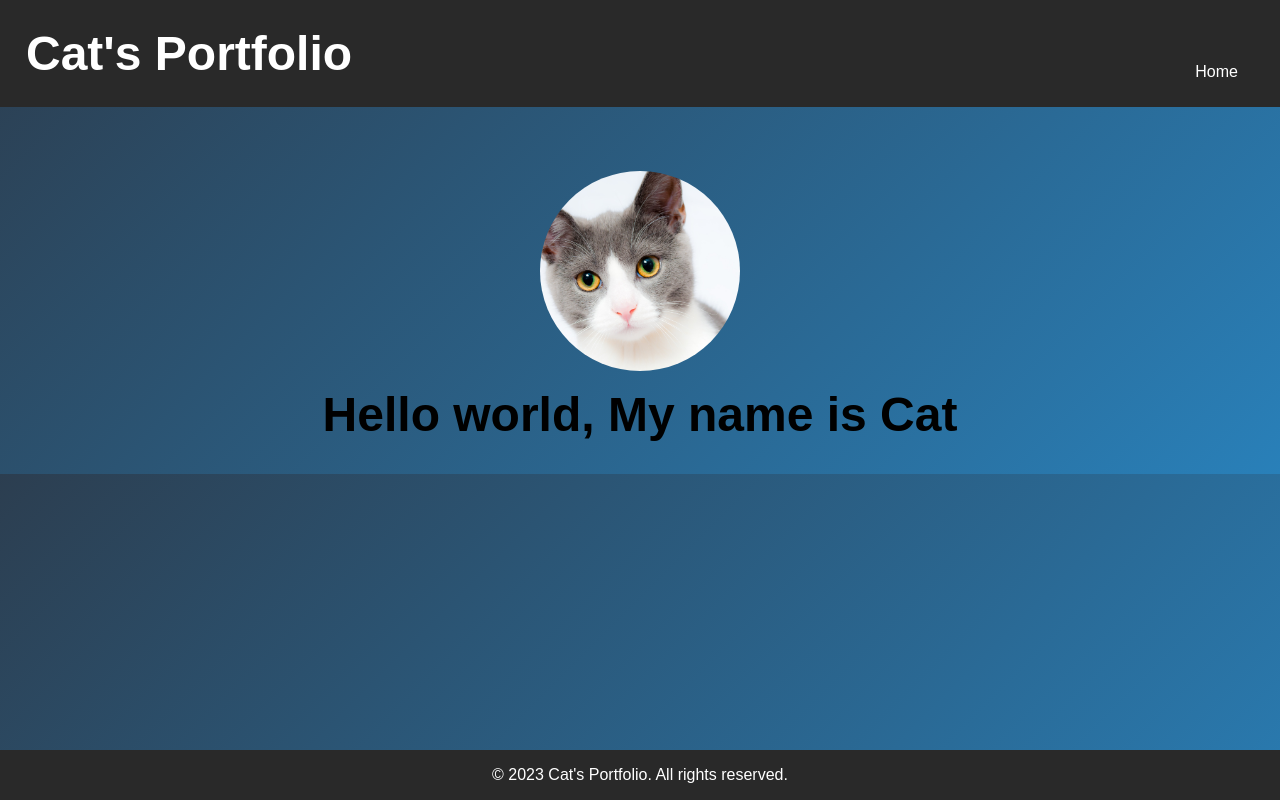
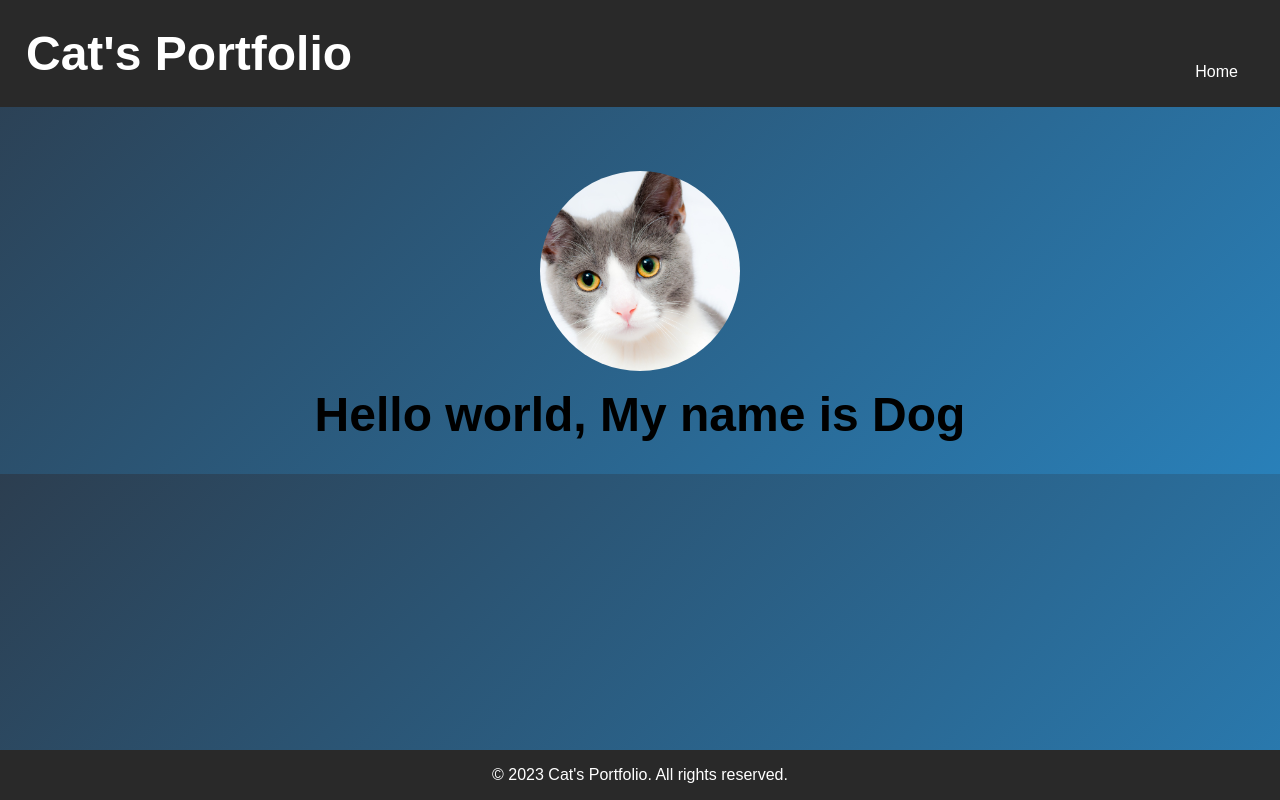
Before and after one commit to jdhruva03/cathacks-git-workshop, a plain HTML site: page index.html in a window 1280 px wide. Drawn offline with Linux system fonts and the light colour scheme.

Commit message:
Changed cat to dog

```diff
--- a/index.html
+++ b/index.html
@@ -22,7 +22,7 @@
 
     <main>
       <img src="img.jpg" alt="Cat's Profile Picture">
-      <h1>Hello world, My name is Cat</h1>
+      <h1>Hello world, My name is Dog</h1>
     </main>
 
     <footer>
```
